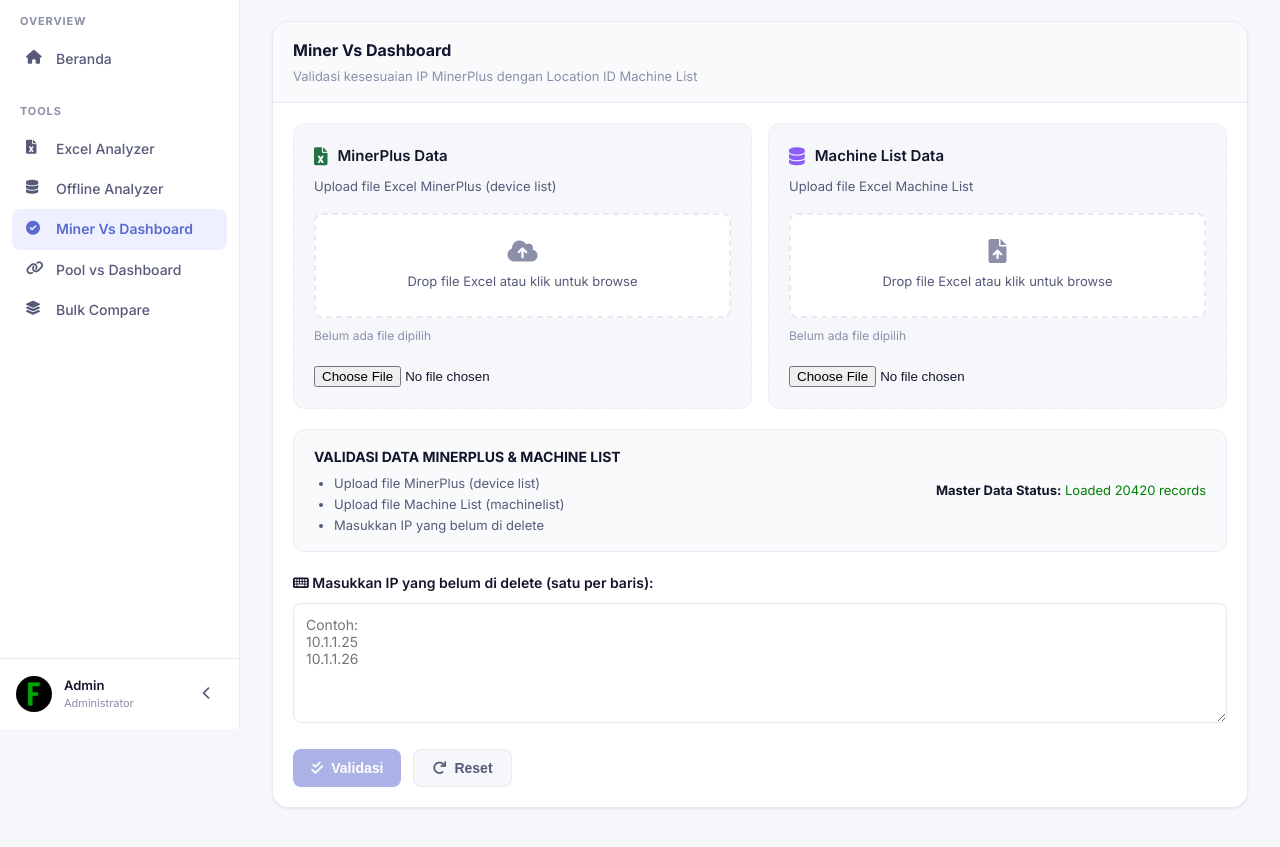
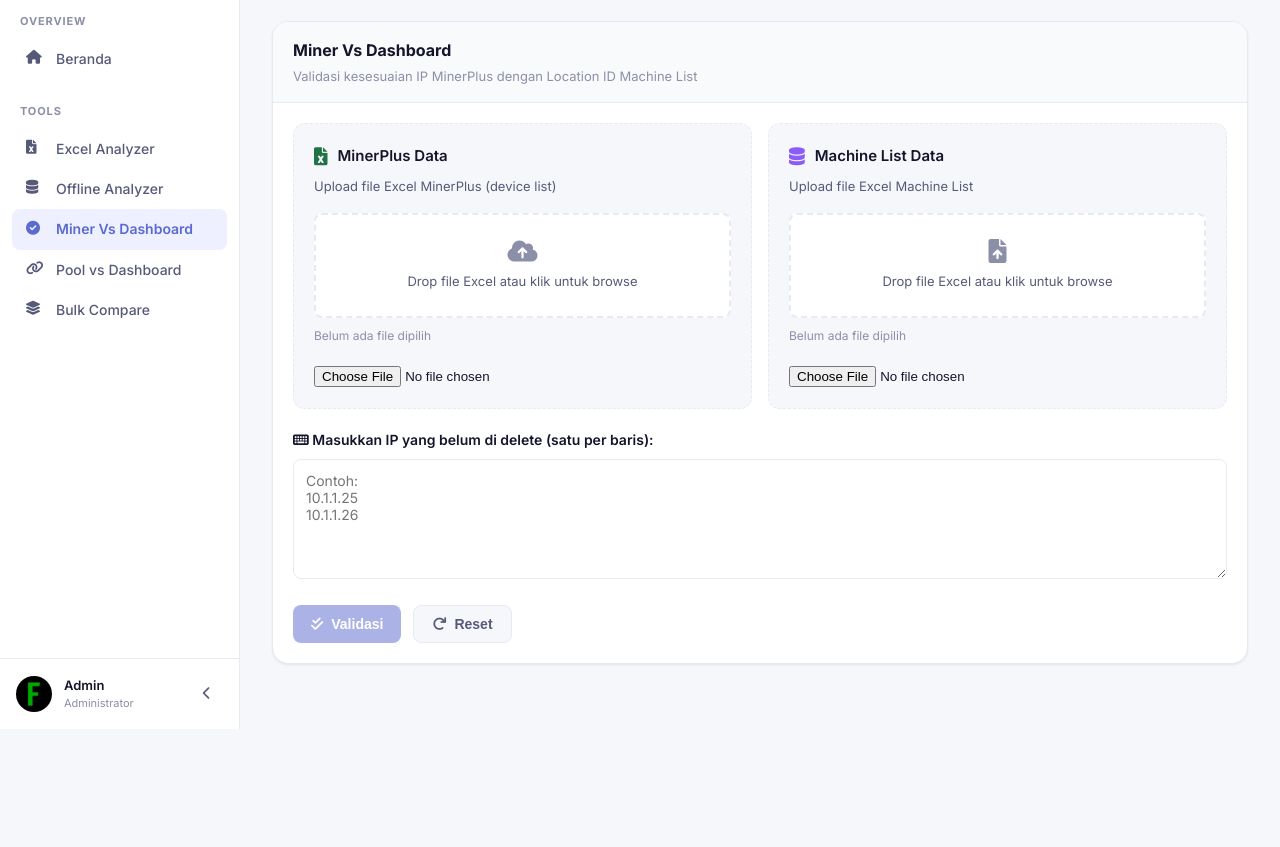
Before and after one commit to noxxadev/toolsmonitor, a plain HTML site: page iplocationvalidator.html in a window 1280 px wide. Shown: the part 71-918 px from the top of the page. After the commit the page ends 800 px from the top, so only its background shows below. Drawn offline with Linux system fonts and the light colour scheme; a script that the page names is missing.

Commit message:
Remove validation info box from HTML
Removed the info box containing validation instructions and status.

```diff
--- a/iplocationvalidator.html
+++ b/iplocationvalidator.html
@@ -146,19 +146,7 @@
                             </div>
                         </div>
 
-                        <div class="info-box-modern">
-                            <div class="info-content">
-                                <strong>VALIDASI DATA MINERPLUS & MACHINE LIST</strong>
-                                <ul style="margin-top: 5px; margin-left: 20px;">
-                                    <li>Upload file MinerPlus (device list)</li>
-                                    <li>Upload file Machine List (machinelist)</li>
-                                    <li>Masukkan IP yang belum di delete</li>
-                                </ul>
-                            </div>
-                            <div class="info-status">
-                                <strong>Master Data Status:</strong> <span id="masterDataStatus">Loading...</span>
-                            </div>
-                        </div>
+
 
                         <!-- Textbox IP Manual -->
                         <div class="manual-input-section">
```
